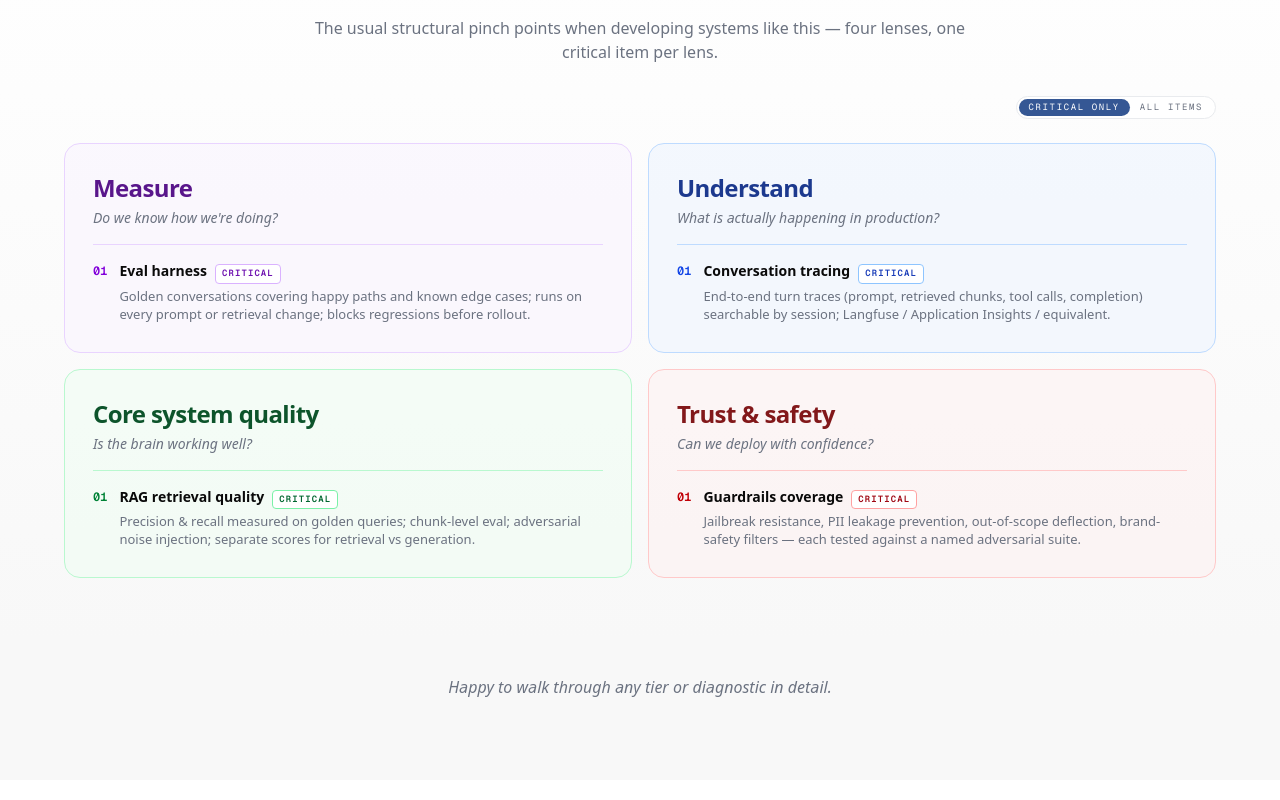
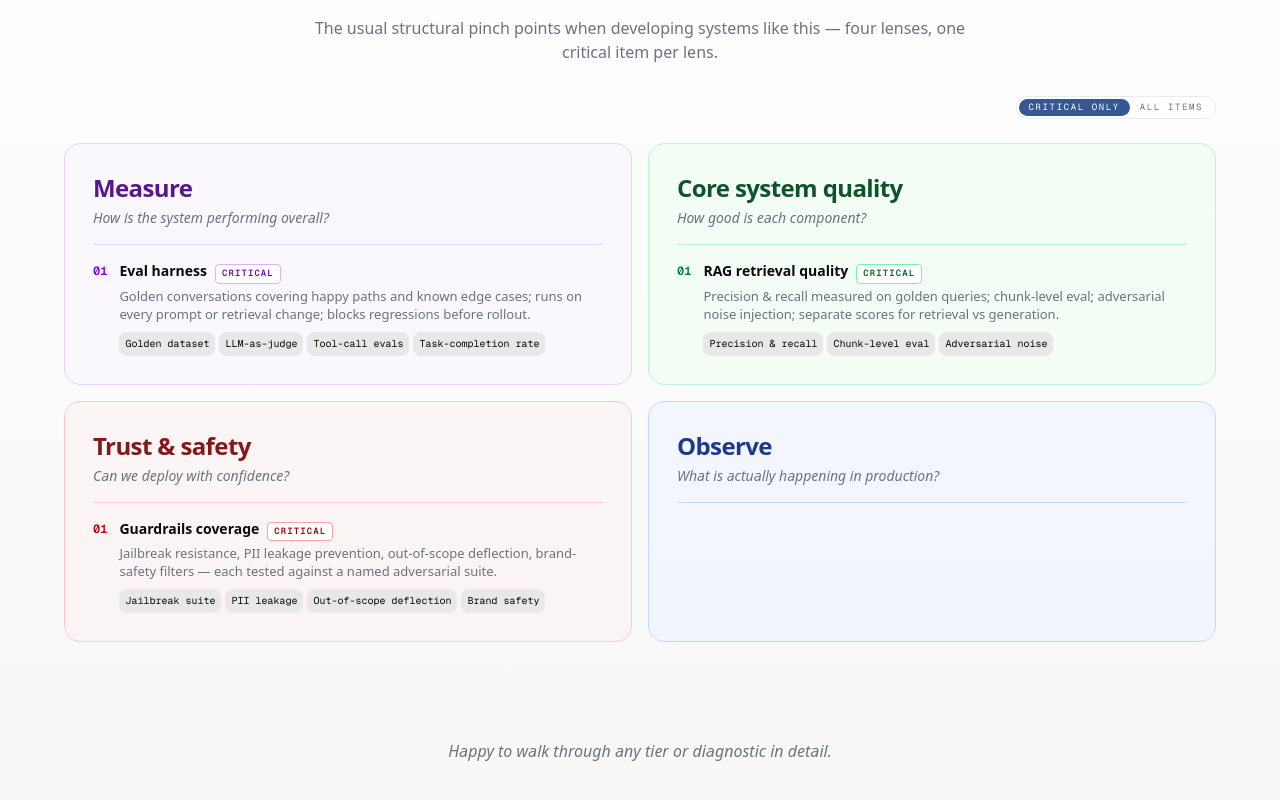
Before and after one commit to pranav-9/my-portfolio, a Next.js app: page /volvo in a window 1280 px wide. Shown: the part 2328-3128 px from the top of the page. Built offline with nearby package versions, Linux system fonts and the light colour scheme.

Commit message:
simplify

```diff
--- a/src/app/volvo/page.tsx
+++ b/src/app/volvo/page.tsx
@@ -217,6 +217,7 @@ type DiagnosticItem = {
   title: string;
   desc: string;
   critical?: boolean;
+  pills?: string[];
 };
 
 type Quadrant = {
@@ -230,12 +231,18 @@ const quadrants: Quadrant[] = [
   {
     color: "measure",
     heading: "Measure",
-    question: "Do we know how we're doing?",
+    question: "How is the system performing overall?",
     items: [
       {
         title: "Eval harness",
         critical: true,
         desc: "Golden conversations covering happy paths and known edge cases; runs on every prompt or retrieval change; blocks regressions before rollout.",
+        pills: [
+          "Golden dataset",
+          "LLM-as-judge",
+          "Tool-call evals",
+          "Task-completion rate",
+        ],
       },
       {
         title: "Cost & latency budgets",
@@ -248,34 +255,19 @@ const quadrants: Quadrant[] = [
     ],
   },
   {
-    color: "understand",
-    heading: "Understand",
-    question: "What is actually happening in production?",
-    items: [
-      {
-        title: "Conversation tracing",
-        critical: true,
-        desc: "End-to-end turn traces (prompt, retrieved chunks, tool calls, completion) searchable by session; Langfuse / Application Insights / equivalent.",
-      },
-      {
-        title: "Failure-mode clustering",
-        desc: "Weekly review of top failure categories — hallucinations, wrong tool choice, broken slot-filling, escalation misses.",
-      },
-      {
-        title: "Intent coverage map",
-        desc: "Top-20 real user intents cross-tabbed against how well the bot handles each.",
-      },
-    ],
-  },
-  {
     color: "core",
     heading: "Core system quality",
-    question: "Is the brain working well?",
+    question: "How good is each component?",
     items: [
       {
         title: "RAG retrieval quality",
         critical: true,
         desc: "Precision & recall measured on golden queries; chunk-level eval; adversarial noise injection; separate scores for retrieval vs generation.",
+        pills: [
+          "Precision & recall",
+          "Chunk-level eval",
+          "Adversarial noise",
+        ],
       },
       {
         title: "Structured output discipline",
@@ -300,6 +292,12 @@ const quadrants: Quadrant[] = [
         title: "Guardrails coverage",
         critical: true,
         desc: "Jailbreak resistance, PII leakage prevention, out-of-scope deflection, brand-safety filters — each tested against a named adversarial suite.",
+        pills: [
+          "Jailbreak suite",
+          "PII leakage",
+          "Out-of-scope deflection",
+          "Brand safety",
+        ],
       },
       {
         title: "Propose → confirm → execute",
@@ -312,6 +310,27 @@ const quadrants: Quadrant[] = [
       {
         title: "Red-team & audit log",
         desc: "Scripted adversarial runs before each release; complete audit trail of LLM decisions for post-incident review.",
+      },
+    ],
+  },
+  {
+    color: "understand",
+    heading: "Observe",
+    question: "What is actually happening in production?",
+    items: [
+      {
+        title: "Historical data audit",
+        desc: "Pre-launch review of existing Volvo call-center logs, service-booking history, and chat transcripts (where available) to ground prompt and flow design in real user patterns — not engineer imagination. If the data doesn't exist, that gap is itself an early finding.",
+      },
+      {
+        title: "Conversation analytics dashboard",
+        desc: "Live dashboard scoring each production conversation on completion, quality, and escalation risk; topic clustering surfaces what users actually ask and flags emerging intents before metrics shift.",
+        pills: [
+          "Per-conversation score",
+          "Completion rate",
+          "Topic clustering",
+          "Escalation risk",
+        ],
       },
     ],
   },
--- a/src/app/volvo/quadrantGrid.tsx
+++ b/src/app/volvo/quadrantGrid.tsx
@@ -9,6 +9,7 @@ type DiagnosticItem = {
   title: string;
   desc: string;
   critical?: boolean;
+  pills?: string[];
 };
 
 type Quadrant = {
@@ -116,6 +117,18 @@ const QuadrantGrid = ({ quadrants, quadStyles }: Props) => {
                         <p className="text-[13px] leading-snug text-brand-muted">
                           {item.desc}
                         </p>
+                        {item.pills && item.pills.length > 0 && (
+                          <div className="flex flex-wrap gap-1 pt-1">
+                            {item.pills.map((p) => (
+                              <span
+                                key={p}
+                                className="badge badge-soft badge-neutral px-1.5 py-0.5 font-mono text-[10px]"
+                              >
+                                {p}
+                              </span>
+                            ))}
+                          </div>
+                        )}
                       </div>
                     </li>
                   ))}
```
